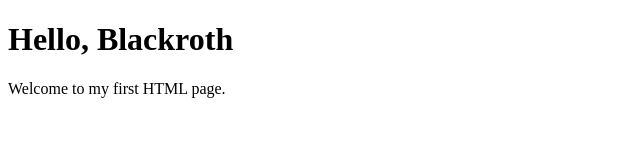
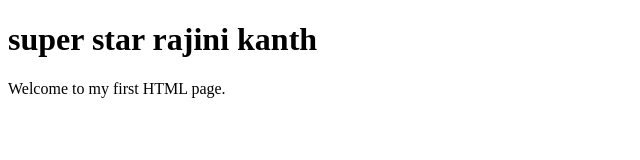
Before and after one commit to mittapallikishore/Azure-Devops-Training, a plain HTML site: page index.html in a window 1280 px wide. Shown: the whole page, without its empty margins (0-640 px from the left). Drawn offline with Linux system fonts and the light colour scheme.

Commit message:
edited text in index.html

```diff
--- a/index.html
+++ b/index.html
@@ -7,7 +7,7 @@
     <title>Hello World</title>
 </head>
 <body>
-    <h1>Hello, Blackroth </h1>
+    <h1> super star rajini kanth </h1>
     <p>Welcome to my first HTML page.</p>
 </body>
 </html>
```
